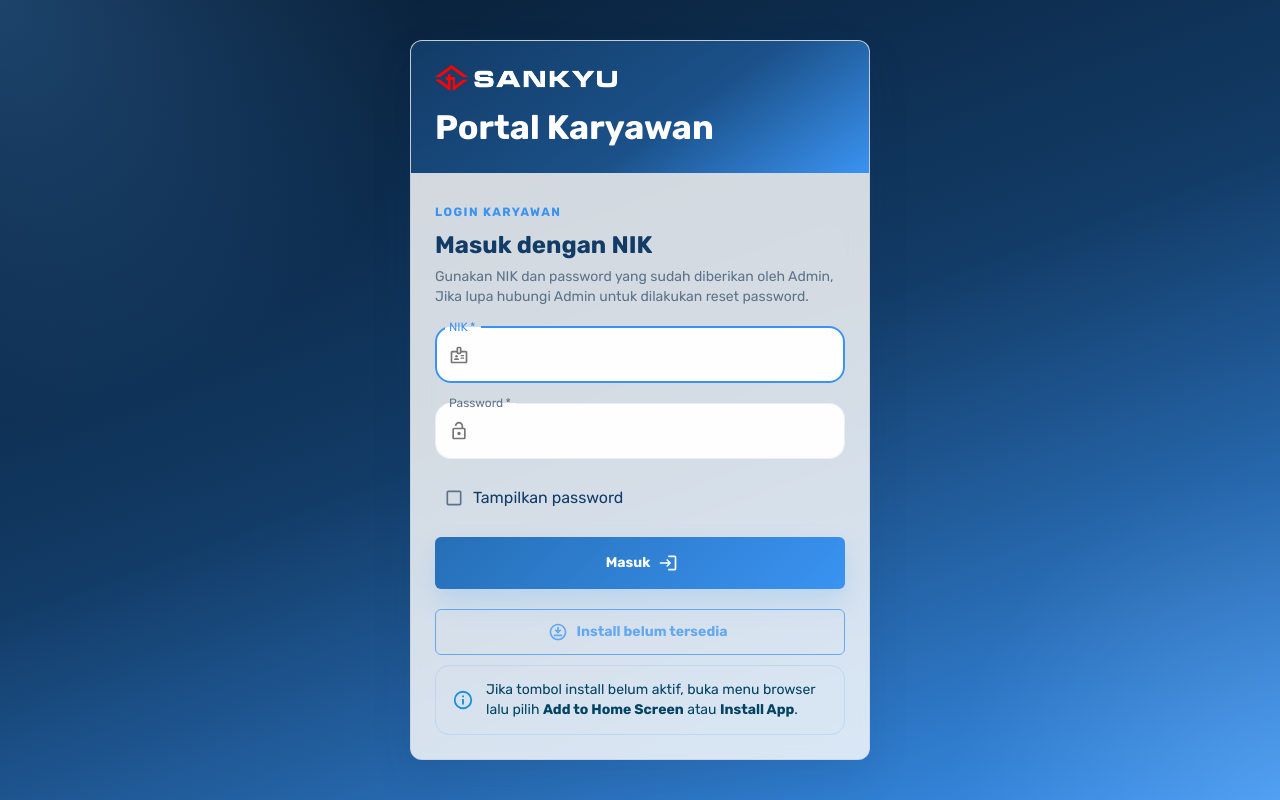
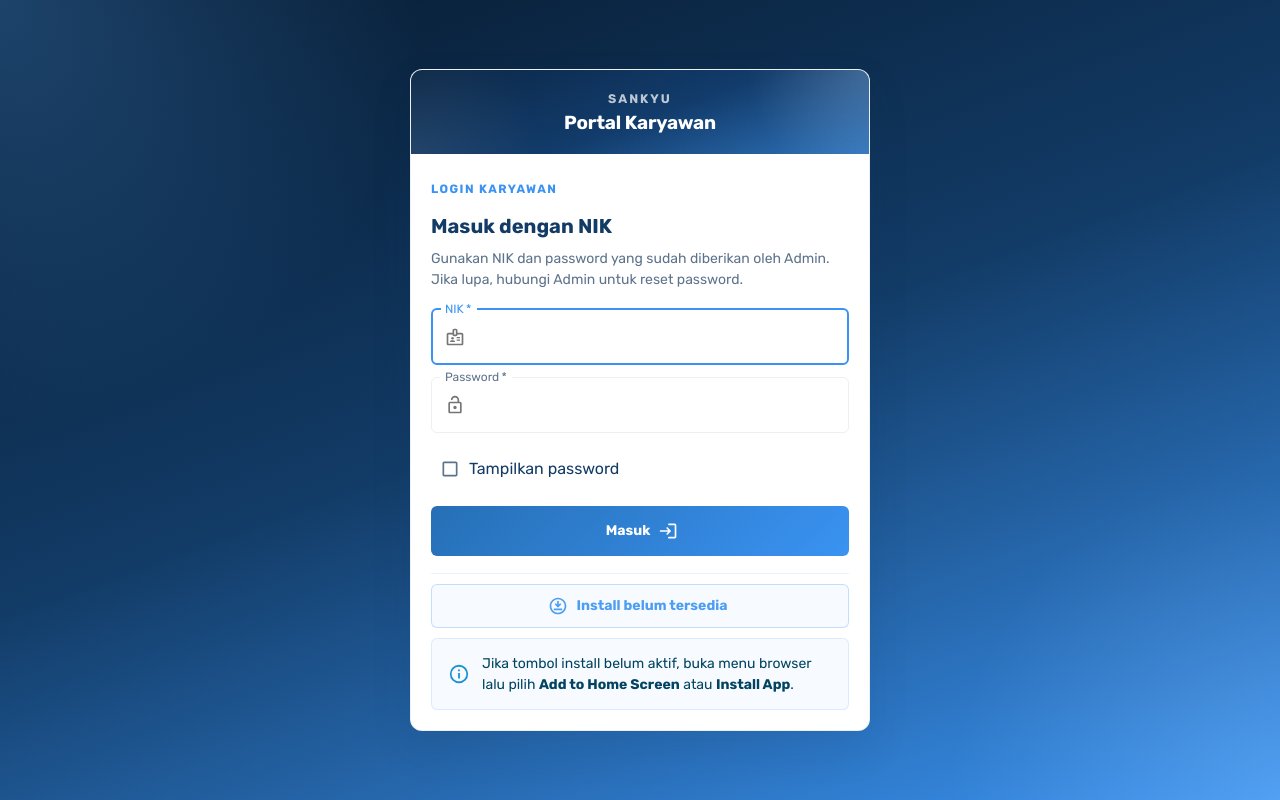
Before and after one commit to rifkyawalulhuda/aplikasi-hub-karyawan, a React (Vite) app in the folder app-karyawan/: page /karyawan/login in a window 1280 px wide. Built offline with nearby package versions, Linux system fonts and the light colour scheme.

Commit message:
Update index.jsx

```diff
--- a/app-karyawan/src/pages/employeeMobile/login/index.jsx
+++ b/app-karyawan/src/pages/employeeMobile/login/index.jsx
@@ -2,28 +2,27 @@
 import { useLocation, useNavigate } from 'react-router-dom';
 import { useSnackbar } from 'notistack';
 
+import Alert from '@mui/material/Alert';
 import Box from '@mui/material/Box';
-import Alert from '@mui/material/Alert';
 import Button from '@mui/material/Button';
-import Card from '@mui/material/Card';
 import Checkbox from '@mui/material/Checkbox';
 import CircularProgress from '@mui/material/CircularProgress';
+import Divider from '@mui/material/Divider';
 import FormControlLabel from '@mui/material/FormControlLabel';
 import InputAdornment from '@mui/material/InputAdornment';
+import Paper from '@mui/material/Paper';
 import Stack from '@mui/material/Stack';
 import TextField from '@mui/material/TextField';
 import Typography from '@mui/material/Typography';
 import { alpha } from '@mui/material/styles';
 
 import BadgeOutlinedIcon from '@mui/icons-material/BadgeOutlined';
+import DownloadForOfflineOutlinedIcon from '@mui/icons-material/DownloadForOfflineOutlined';
 import LockOpenOutlinedIcon from '@mui/icons-material/LockOpenOutlined';
 import LoginRoundedIcon from '@mui/icons-material/LoginRounded';
-import DownloadForOfflineOutlinedIcon from '@mui/icons-material/DownloadForOfflineOutlined';
 
 import { useEmployeeAuth } from '@/contexts/employeeAuthContext';
 import { employeeAuthRequest } from '@/services/employeeApi';
-
-import logo from '@/assets/images/logo/png/Sankyu_logo_redicon_whitetext.png';
 
 function EmployeeLoginPage() {
 	const navigate = useNavigate();
@@ -114,53 +113,91 @@
 	};
 
 	return (
-		<Card
+		<Paper
 			elevation={0}
 			sx={{
 				width: '100%',
 				borderRadius: 6,
+				overflow: 'hidden',
 				border: (theme) => `1px solid ${theme.palette.employeeSurface.borderSoft}`,
-				backgroundColor: (theme) => theme.palette.employeeSurface.soft,
+				backgroundColor: (theme) => theme.palette.employeeSurface.card,
 				boxShadow: (theme) => theme.palette.employeeSurface.shadowMedium,
-				backdropFilter: 'blur(14px)',
-				overflow: 'hidden',
+				backdropFilter: 'blur(16px)',
 			}}
 		>
 			<Box
 				sx={{
-					p: 3,
-					background: (theme) => theme.palette.employeeSurface.heroGradient,
+					position: 'relative',
+					p: 2.5,
 					color: '#FFFFFF',
+					background: 'linear-gradient(160deg, #0B2746 0%, #123C6C 54%, #2F74BC 100%)',
+					'&::after': {
+						content: '""',
+						position: 'absolute',
+						inset: 0,
+						background:
+							'radial-gradient(circle at top right, rgba(255,255,255,0.16), transparent 26%), radial-gradient(circle at bottom left, rgba(255,255,255,0.08), transparent 28%)',
+						pointerEvents: 'none',
+					},
 				}}
 			>
-				<Stack spacing={2}>
-					<Box component="img" src={logo} alt="Hub Karyawan" sx={{ width: 182, maxWidth: '100%' }} />
-					<Box>
-						<Typography variant="h4" sx={{ color: '#FFFFFF', fontWeight: 700 }}>
+				<Stack spacing={1.5} alignItems="center" sx={{ position: 'relative', zIndex: 1, textAlign: 'center' }}>
+					<Box
+						sx={{
+							display: 'flex',
+							flexDirection: 'column',
+							gap: 0.7,
+							alignItems: 'center',
+							width: '100%',
+						}}
+					>
+						<Typography
+							variant="body2"
+							sx={{
+								color: 'rgba(255,255,255,0.72)',
+								letterSpacing: '0.16em',
+								textTransform: 'uppercase',
+								fontWeight: 800,
+								fontSize: '0.78rem',
+							}}
+						>
+							Sankyu
+						</Typography>
+						<Typography
+							variant="subtitle1"
+							sx={{
+								color: '#FFFFFF',
+								fontWeight: 800,
+								lineHeight: 1.1,
+								fontSize: '1.18rem',
+								letterSpacing: '-0.01em',
+							}}
+						>
 							Portal Karyawan
 						</Typography>
 					</Box>
 				</Stack>
 			</Box>
 
-			<Box component="form" onSubmit={handleSubmit} sx={{ p: 3 }}>
-				<Stack spacing={2.5}>
+			<Box component="form" onSubmit={handleSubmit} sx={{ p: 2.5 }}>
+				<Stack spacing={2.2}>
 					<Box>
 						<Typography
 							variant="overline"
-							sx={{ color: 'primary.main', letterSpacing: '0.12em', fontWeight: 700 }}
+							sx={{ color: 'primary.main', letterSpacing: '0.12em', fontWeight: 800 }}
 						>
 							Login Karyawan
 						</Typography>
-						<Typography variant="h5" sx={{ color: 'text.primary', fontWeight: 700 }}>
+						<Typography variant="h6" sx={{ color: 'text.primary', fontWeight: 700, mt: 0.5 }}>
 							Masuk dengan NIK
 						</Typography>
-						<Typography variant="body2" color="text.secondary" sx={{ mt: 0.75 }}>
-							Gunakan NIK dan password yang sudah diberikan oleh Admin, Jika lupa hubungi Admin untuk
-							dilakukan reset password.
+						<Typography variant="body2" color="text.secondary" sx={{ mt: 0.75, lineHeight: 1.55 }}>
+							Gunakan NIK dan password yang sudah diberikan oleh Admin. Jika lupa, hubungi Admin untuk
+							reset password.
 						</Typography>
 					</Box>
 
+					<Stack spacing={1.5}>
 						<TextField
 							label="NIK"
 							name="nik"
@@ -176,6 +213,16 @@
 										<BadgeOutlinedIcon fontSize="small" />
 									</InputAdornment>
 								),
+							}}
+							sx={{
+								'& .MuiOutlinedInput-root': {
+									borderRadius: 3,
+									backgroundColor: (theme) =>
+										alpha(
+											theme.palette.background.paper,
+											theme.palette.mode === 'dark' ? 0.4 : 0.92,
+										),
+								},
 							}}
 						/>
 						<TextField
@@ -194,7 +241,19 @@
 									</InputAdornment>
 								),
 							}}
+							sx={{
+								'& .MuiOutlinedInput-root': {
+									borderRadius: 3,
+									backgroundColor: (theme) =>
+										alpha(
+											theme.palette.background.paper,
+											theme.palette.mode === 'dark' ? 0.4 : 0.92,
+										),
+								},
+							}}
 						/>
+					</Stack>
+
 					<FormControlLabel
 						control={
 							<Checkbox
@@ -204,24 +263,28 @@
 							/>
 						}
 						label="Tampilkan password"
-						sx={{ ml: 0 }}
+						sx={{ ml: -0.5 }}
 					/>
+
 					<Button
 						type="submit"
 						variant="contained"
 						disabled={submitting}
 						endIcon={submitting ? <CircularProgress size={18} color="inherit" /> : <LoginRoundedIcon />}
 						sx={{
-							minHeight: 52,
+							minHeight: 50,
 							borderRadius: 3,
+							boxShadow: 'none',
 							background: (theme) =>
 								`linear-gradient(135deg, ${theme.palette.primary.dark} 0%, ${theme.palette.primary.main} 100%)`,
 						}}
 					>
 						{submitting ? 'Memproses...' : 'Masuk'}
 					</Button>
+
 					{!isStandalone ? (
 						<Box sx={{ display: 'grid', gap: 1.25 }}>
+							<Divider sx={{ borderColor: (theme) => alpha(theme.palette.primary.main, 0.12) }} />
 							<Button
 								type="button"
 								variant="outlined"
@@ -235,11 +298,13 @@
 									)
 								}
 								sx={{
-									minHeight: 46,
+									minHeight: 44,
 									borderRadius: 3,
-									borderColor: 'primary.main',
+									borderColor: (theme) => alpha(theme.palette.primary.main, 0.3),
 									color: 'primary.main',
-									opacity: installEvent ? 1 : 0.72,
+									bgcolor: (theme) =>
+										alpha(theme.palette.primary.main, theme.palette.mode === 'dark' ? 0.08 : 0.04),
+									opacity: installEvent ? 1 : 0.9,
 								}}
 							>
 								{installEvent ? 'Install App' : 'Install belum tersedia'}
@@ -250,14 +315,20 @@
 									variant="outlined"
 									sx={{
 										alignItems: 'center',
+										borderRadius: 3,
 										borderColor: (theme) =>
 											alpha(
 												theme.palette.primary.main,
 												theme.palette.mode === 'dark' ? 0.28 : 0.16,
 											),
+										backgroundColor: (theme) =>
+											alpha(
+												theme.palette.primary.main,
+												theme.palette.mode === 'dark' ? 0.08 : 0.04,
+											),
 									}}
 								>
-									<Typography variant="body2">
+									<Typography variant="body2" sx={{ lineHeight: 1.5 }}>
 										Jika tombol install belum aktif, buka menu browser lalu pilih{' '}
 										<strong>Add to Home Screen</strong> atau <strong>Install App</strong>.
 									</Typography>
@@ -267,7 +338,7 @@
 					) : null}
 				</Stack>
 			</Box>
-		</Card>
+		</Paper>
 	);
 }
 
```
Lines whose indentation alone changed are shown as unchanged.
